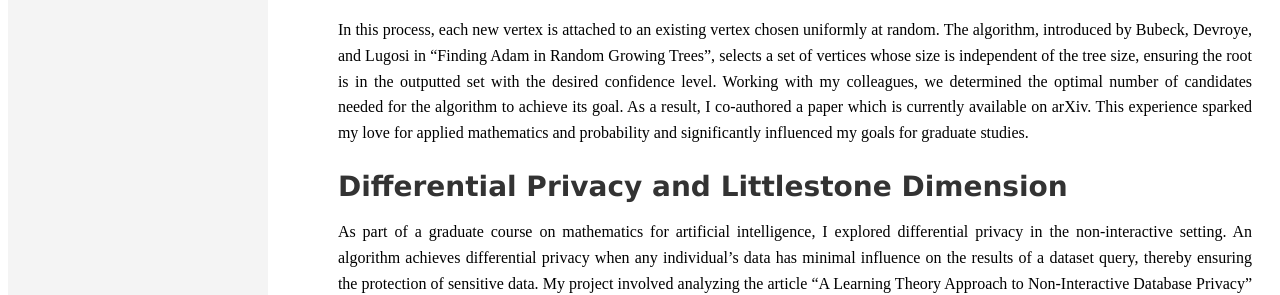
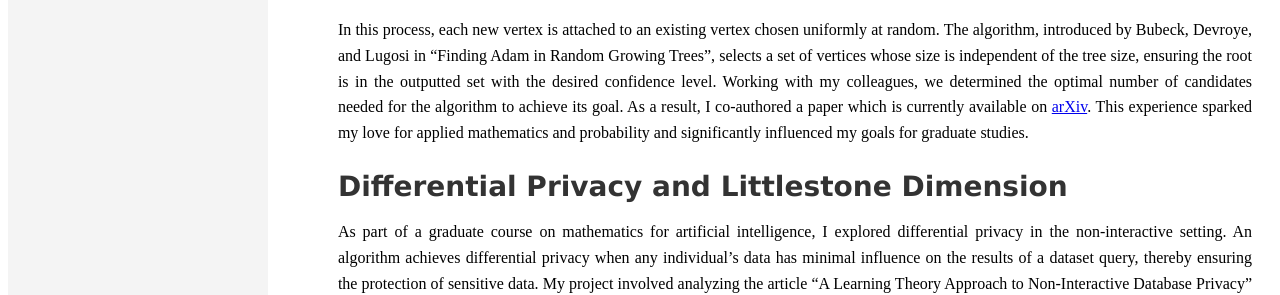
Before and after one commit to CatherineFontaine/CatherineFontaine.github.io, a Jekyll site: the page built from researchexperiences.md, in a window 1280 px wide. Shown: the part 438-733 px from the top of the page. Built offline with Jekyll 4.4.1, drawn with Linux system fonts in a browser that asks for light colours; some of the changed lines change nothing that is shown.

Commit message:
Update researchexperiences.md

```diff
--- a/researchexperiences.md
+++ b/researchexperiences.md
@@ -10,7 +10,7 @@ I want to express my gratitude to the professors at McGill who gave me incredibl
 
 In the summer of 2024, I received the NSERC Undergraduate Student Research Award (USRA) to work under Professor Louigi Addario-Berry’s supervision. I also received an FRQ supplement for this award, bringing the total to $10,200. Together with two other students, I studied an algorithm designed to recover the root (or initial vertex) of a random tree grown via uniform attachment.
 
-In this process, each new vertex is attached to an existing vertex chosen uniformly at random. The algorithm, introduced by Bubeck, Devroye, and Lugosi in “Finding Adam in Random Growing Trees”, selects a set of vertices whose size is independent of the tree size, ensuring the root is in the outputted set with the desired confidence level. Working with my colleagues, we determined the optimal number of candidates needed for the algorithm to achieve its goal. As a result, I co-authored a paper which is currently available on arXiv. This experience sparked my love for applied mathematics and probability and significantly influenced my goals for graduate studies.
+In this process, each new vertex is attached to an existing vertex chosen uniformly at random. The algorithm, introduced by Bubeck, Devroye, and Lugosi in “Finding Adam in Random Growing Trees”, selects a set of vertices whose size is independent of the tree size, ensuring the root is in the outputted set with the desired confidence level. Working with my colleagues, we determined the optimal number of candidates needed for the algorithm to achieve its goal. As a result, I co-authored a paper which is currently available on [arXiv](https://arxiv.org/abs/2411.18614). This experience sparked my love for applied mathematics and probability and significantly influenced my goals for graduate studies.
 
 ### Differential Privacy and Littlestone Dimension
 
```
